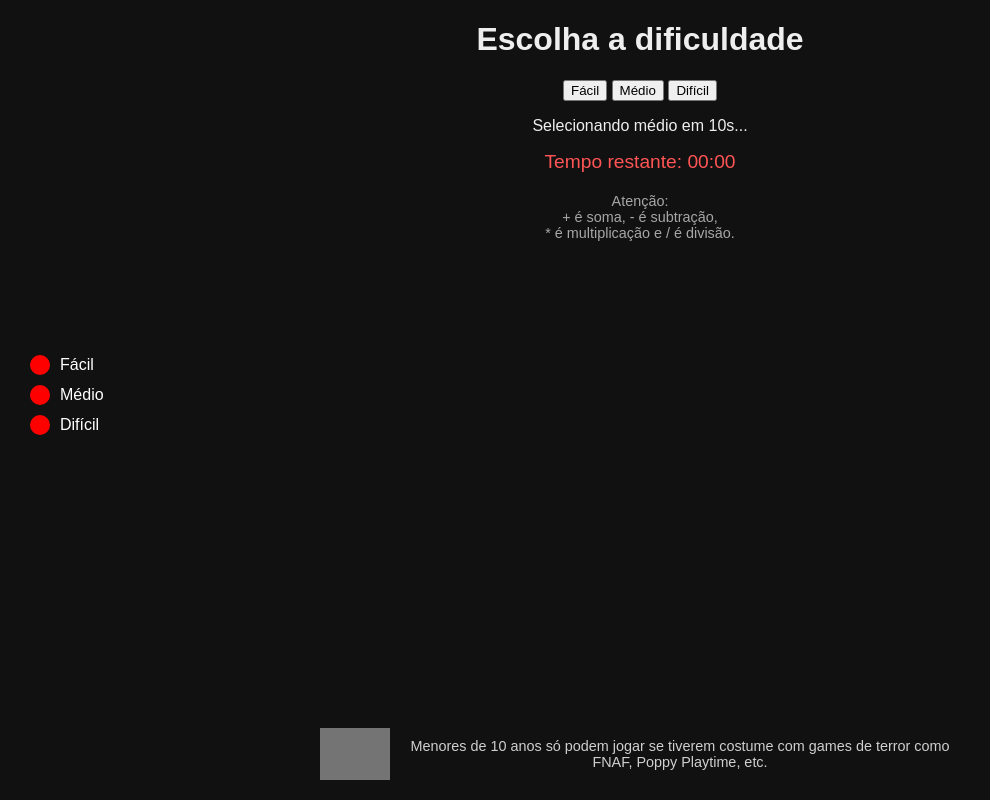
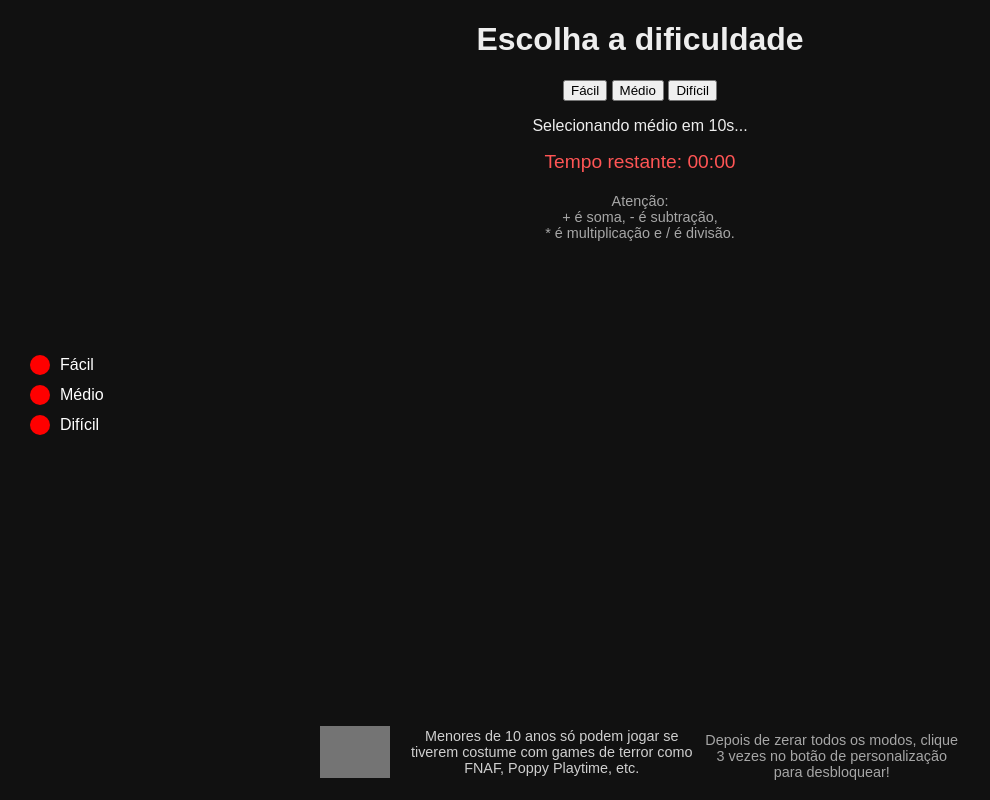
Before and after one commit to joaovitor2222/matematica, a plain HTML site: page index.html in a window 1280 px wide. Shown: the whole page, without its empty margins (0-990 px from the left). Drawn offline with Linux system fonts and the light colour scheme; grey boxes are pictures that could not be loaded.

Commit message:
Update index.html

```diff
--- a/index.html
+++ b/index.html
@@ -223,7 +223,10 @@ body {
 
   <div id="classificacao">
     <img src="https://logodownload.org/wp-content/uploads/2017/07/classificacao-10-anos-logo-1.png" alt="Classificação Indicativa 10 anos">
-    <p>Menores de 10 anos só podem jogar se tiverem costume com games de terror como FNAF, Poppy Playtime, etc.</p>
+    <p>Menores de 10 anos só podem jogar se tiverem costume com games de terror como FNAF, Poppy Playtime, etc.</p> <br>
+      <p style="font-size:0.9em; color:#ccc; margin-top:8px;">
+    Depois de zerar todos os modos, clique 3 vezes no botão de personalização para desbloquear!
+    </p>
   </div>
 
   <button id="restart-button" onclick="restartGame()">Jogar Novamente</button>
```
